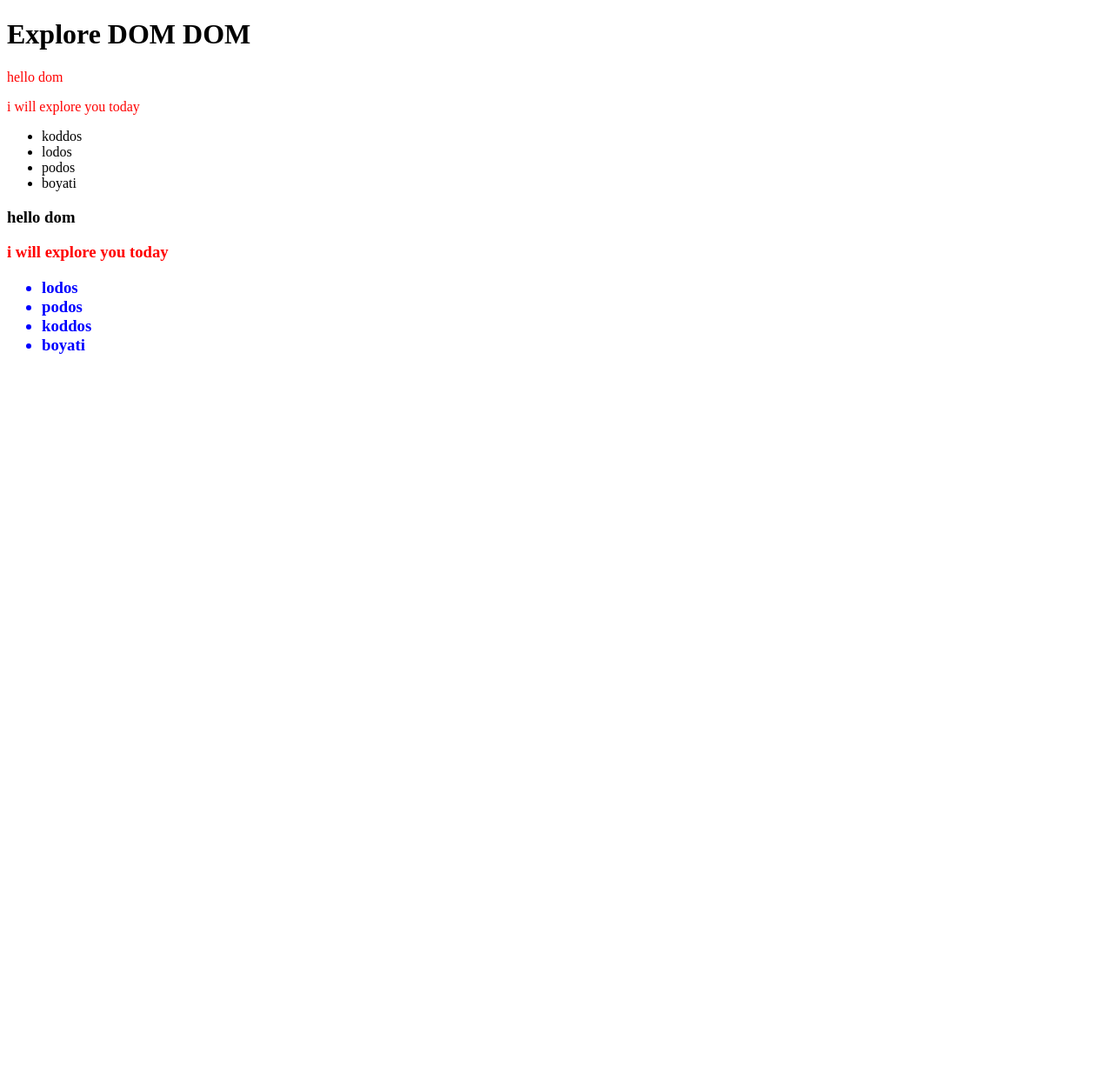
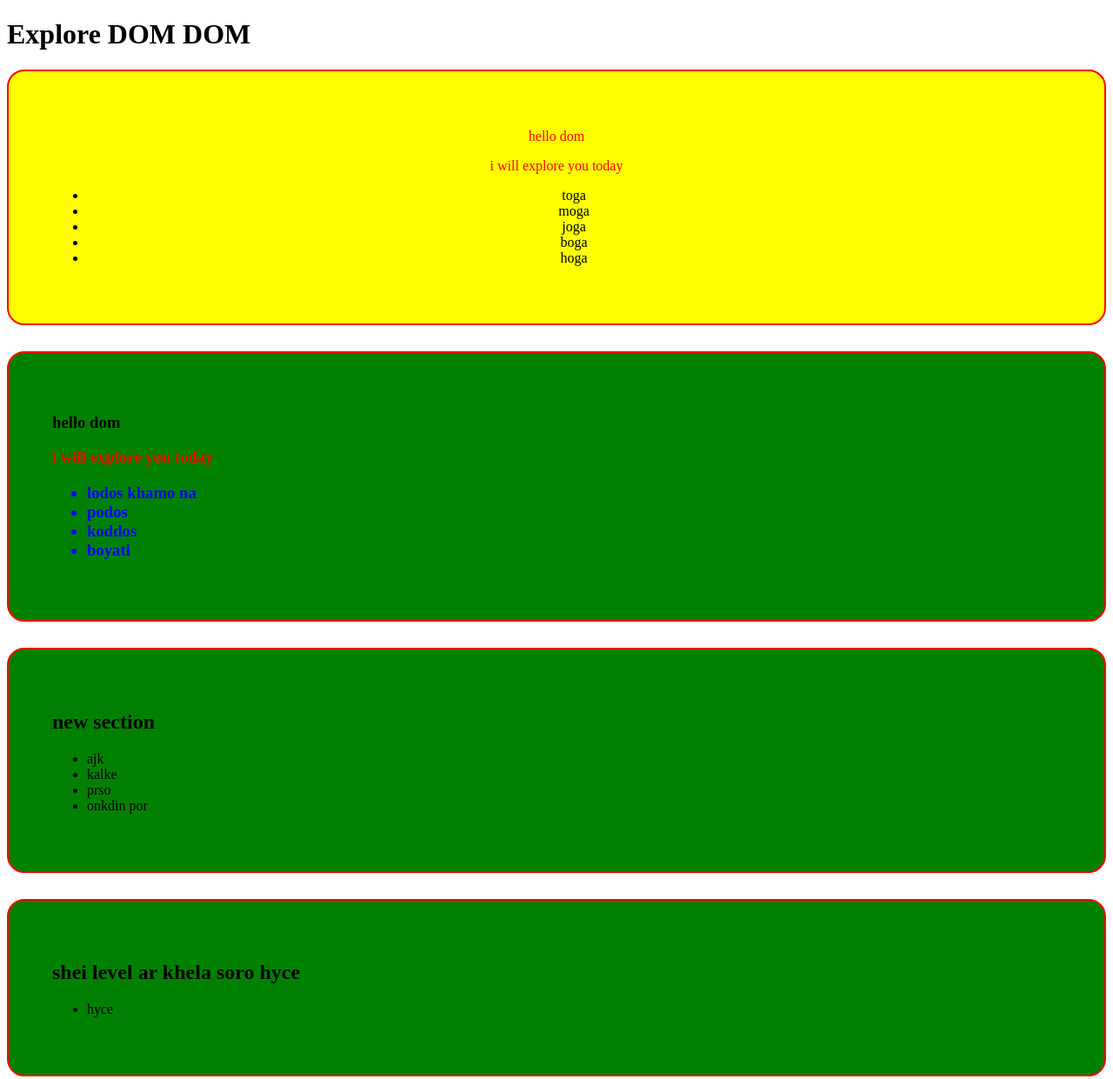
Before and after one commit to Shovan-Banik/Explore_Dom, a plain HTML site: page index.html in a window 1280 px wide. Shown: the whole page at 87% size. Before the commit the page ends 800 px from the top, so only its background shows below. Drawn offline with Linux system fonts and the light colour scheme.

Commit message:
matha gorom hye gece re vai

```diff
--- a/index.html
+++ b/index.html
@@ -1,5 +1,6 @@
 <!DOCTYPE html>
 <html lang="en">
+
 <head>
     <meta charset="UTF-8">
     <meta http-equiv="X-UA-Compatible" content="IE=edge">
@@ -7,50 +8,57 @@
     <title>Explore Dom</title>
     <link rel="stylesheet" href="style.css">
 </head>
+
 <body>
     <header>
-    <h1>Explore DOM DOM</h1>
+        <h1 id="title">Explore DOM DOM</h1>
     </header>
-  <section>
+    <main id="main_container">
+        <section id='first_section' class="text">
             <p>hello dom</p>
             <p>i will explore you today</p>
-    <ul>
-        <li>koddos</li>
-        <li>lodos</li>
-        <li>podos</li>
-        <li>boyati</li>
+            <ul id="funny">
+                <li>toga</li>
+                <li>moga</li>
+                <li>joga</li>
+                <li>boga</li>
             </ul>
         </section>
-  <section>
+        <section id="second_section">
             <h3>hello dom</p>
                 <p id="pera_man">i will explore you today</p>
                 <ul class="man">
-        <li class="abol_manush">lodos</li>
+                    <li class="abol_manush">lodos khamo na</li>
                     <li class="abol_manush">podos</li>
                     <li class="abol_manush">koddos</li>
                     <li>boyati</li>
                 </ul>
         </section>
+    </main>
 
+
+    <script src="js/append.js"></script>
+    <script src="js/styleDom.js"></script>
     <script src="js/dom.js"></script>
     <script>
-        const liElements= document.getElementsByTagName('li');
-        for(const li of liElements){
-            console.log(li);
+        const liElements = document.getElementsByTagName('li');
+        for (const li of liElements) {
+            // console.log(li);
         }
-        const pElements=document.getElementsByTagName('p');
-        for(const p of pElements){
-            console.log(p.innerText);
+        const pElements = document.getElementsByTagName('p');
+        for (const p of pElements) {
+            // console.log(p.innerText);
         }
-        const manush=document.getElementsByClassName('abol_manush');
-        for(const abol of manush){
-            console.log(abol.innerText);
+        const manush = document.getElementsByClassName('abol_manush');
+        for (const abol of manush) {
+            // console.log(abol.innerText);
         }
         // query selector
-        const lili=document.querySelectorAll('li');
-        for(const li of lili){
-            console.log(li.innerText)
+        const lili = document.querySelectorAll('li');
+        for (const li of lili) {
+            // console.log(li.innerText)
         }
     </script>
 </body>
+
 </html>
--- /dev/null
+++ b/js/append.js
@@ -0,0 +1,45 @@
+const liList=document.getElementById('funny');
+// console.log(liList);
+const li =document.createElement('li');
+li.innerText='hoga';
+liList.appendChild(li);
+
+// append section
+
+const mainContainer=document.getElementById('main_container');
+
+const section=document.createElement('section');
+
+const head=document.createElement('h1');
+head.innerText='new section';
+section.appendChild(head);
+
+const ul=document.createElement('ul');
+
+const li1=document.createElement('li');
+li1.innerText='ajk';
+ul.appendChild(li1);
+
+const li2=document.createElement('li');
+li2.innerText='kalke';
+ul.appendChild(li2);
+
+const li3=document.createElement('li');
+li3.innerText='prso';
+ul.appendChild(li3);
+
+const li4=document.createElement('li');
+li4.innerText='onkdin por';
+ul.appendChild(li4);
+
+section.appendChild(ul);
+mainContainer.appendChild(section);
+
+const huday=document.createElement('section');
+huday.innerHTML=`
+<h1>shei level ar khela soro hyce</h1>
+<ul>
+<li>hyce</li>
+</ul>
+`
+mainContainer.appendChild(huday);
--- a/js/dom.js
+++ b/js/dom.js
@@ -1,2 +1,4 @@
 console.log("tmk explore soro kore dici");
 console.log(document.body);
+const firstSection=document.getElementById('first_section');
+firstSection.style.backgroundColor='lightgray';
--- /dev/null
+++ b/js/styleDom.js
@@ -0,0 +1,12 @@
+const sections=document.querySelectorAll('section');
+for(const section of sections){
+    section.style.border='2px solid red';
+    section.style.marginBottom='30px';
+    section.style.borderRadius='20px';
+    section.style.padding='50px';
+    section.style.backgroundColor='green';
+}
+const firstSection=document.getElementById('first_section');
+firstSection.style.backgroundColor='yellow';
+firstSection.classList.add('sefu');
+firstSection.classList.remove('text');
--- a/style.css
+++ b/style.css
@@ -4,3 +4,11 @@ p{
 .man li{
     color: blue;
 }
+.sefu{
+    text-align: center;
+    list-style: none;
+    text-decoration: none;
+}
+.text{
+    font-size: 5em;
+}
```
Lines whose indentation alone changed are shown as unchanged.
